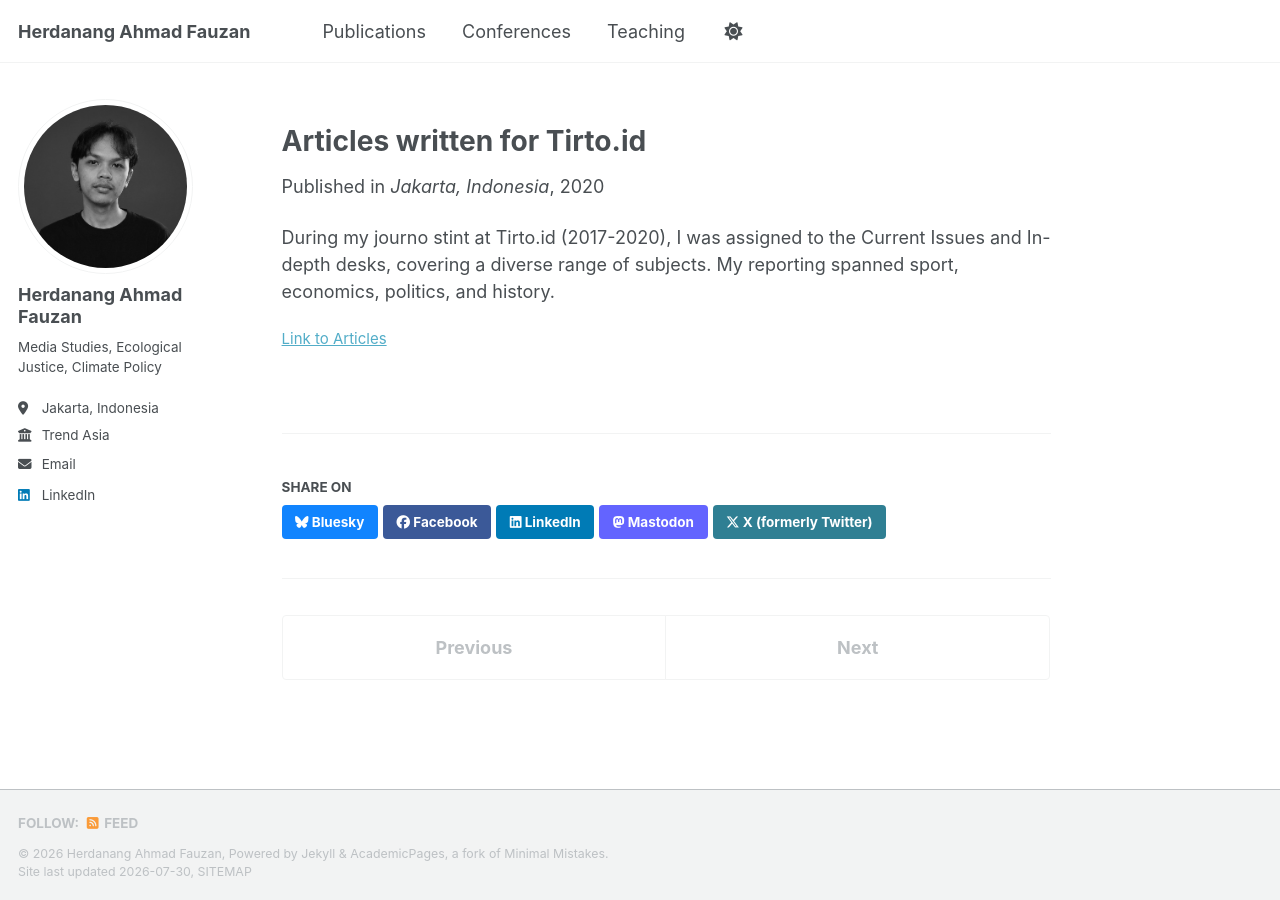
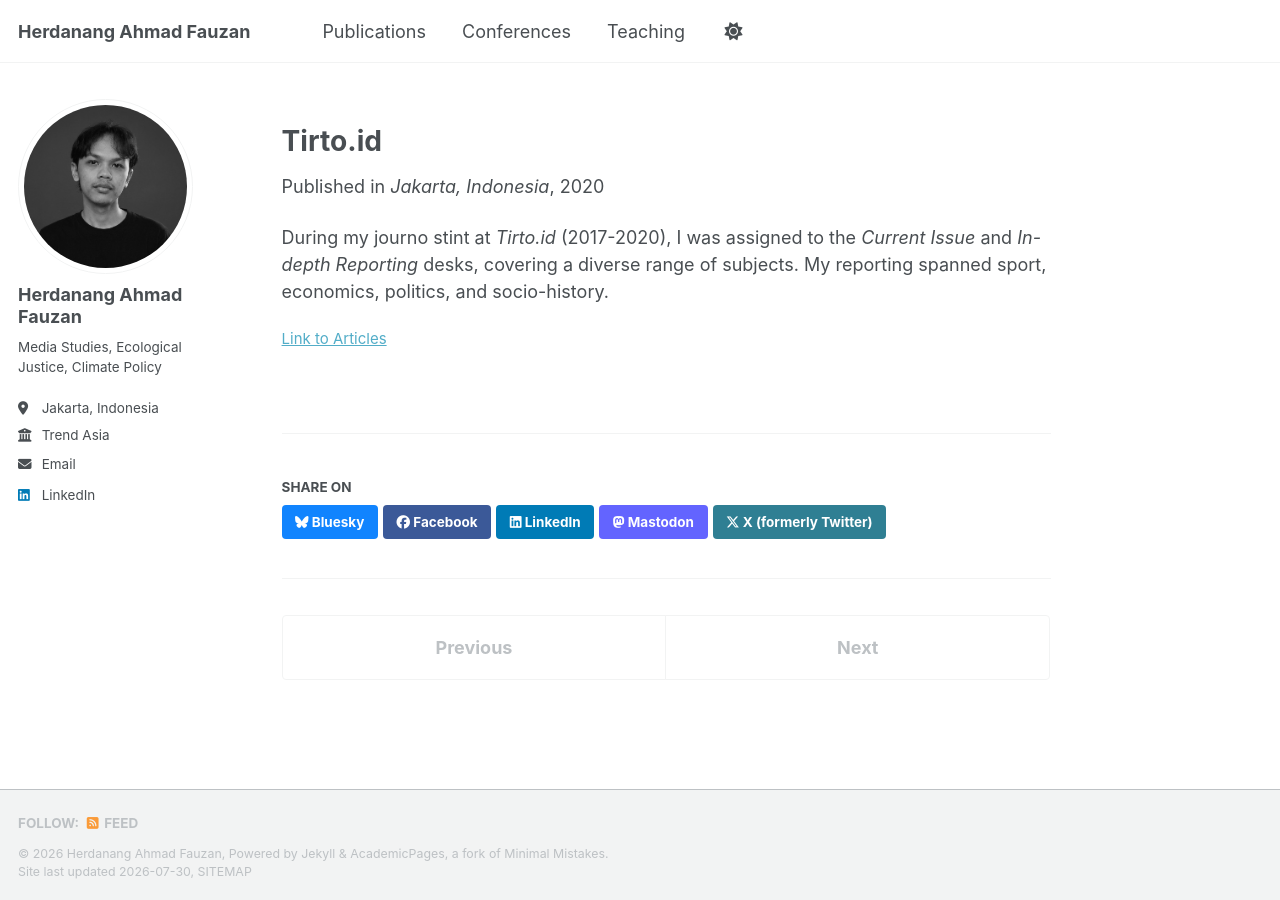
Before and after one commit to subworded/subworded.github.io, a Jekyll site: the page built from _publications/2017-01-01-tirto.md, in a window 1280 px wide. Built offline with Jekyll 4.4.1, drawn with Linux system fonts in a browser that asks for light colours; a style sheet for code colours, icons or effects is not loaded.

Commit message:
Revise title and enhance excerpt formatting
Updated the title and excerpt formatting for clarity.

```diff
--- a/_publications/2017-01-01-tirto.md
+++ b/_publications/2017-01-01-tirto.md
@@ -1,9 +1,9 @@
 ---
-title: "Articles written for Tirto.id"
+title: "Tirto.id"
 collection: publications
 category: journo
 permalink: /publication/2017-01-01-tirto
-excerpt: 'During my journo stint at Tirto.id (2017-2020), I was assigned to the Current Issues and In-depth desks, covering a diverse range of subjects. My reporting spanned sport, economics, politics, and history.'
+excerpt: '<strong> During my journo stint at <i> Tirto.id </i> (2017-2020), I was assigned to the <i> Current Issue </i> and <i> In-depth Reporting </i> desks, covering a diverse range of subjects. My reporting spanned sport, economics, politics, and socio-history. </strong>'
 date: 2020-02-28
 venue: 'Jakarta, Indonesia'
 slidesurl: 'https://tirto.id/author/herdanang-ahmad-fauzan'
@@ -11,4 +11,4 @@ paperurl: # 'https://academicpages.github.io/files/paper3.pdf'
 citation: # 'Your Name, You. (2015). &quot;Paper Title Number 3.&quot; <i>Journal 1</i>. 1(3).'
 ---
 
-During my journo stint at Tirto.id (2017-2020), I was assigned to the Current Issues and In-depth desks, covering a diverse range of subjects. My reporting spanned sport, economics, politics, and history.
+During my journo stint at <i> Tirto.id </i> (2017-2020), I was assigned to the <i> Current Issue </i> and <i> In-depth Reporting </i> desks, covering a diverse range of subjects. My reporting spanned sport, economics, politics, and socio-history.
```
